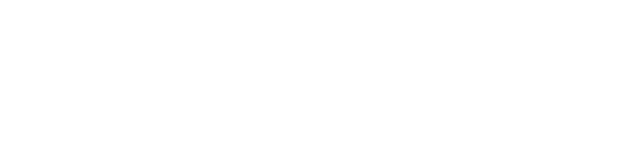
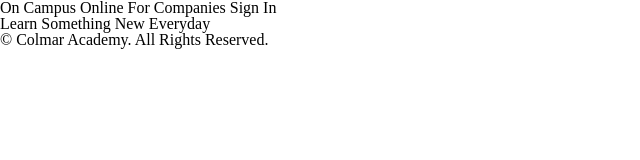
Before and after one commit to jsharris1229/colmaracademy, a plain HTML site: page index.html in a window 1280 px wide. Shown: the whole page, without its empty margins (0-640 px from the left). Drawn offline with Linux system fonts and the light colour scheme.

Commit message:
Code initial outline.

```diff
--- a/index.html
+++ b/index.html
@@ -2,7 +2,9 @@
 <html>
   <head lang="en">
     <meta charset="utf-8">
-    <title></title>
+    <title>Colmar Academy</title>
+
+    <!-- Link to fonts -->
 
     <!-- Tell IE-8 to ignore compatibility mode -->
     <meta http-equiv="X-UA-Compatible" content="IE=edge" />
@@ -13,6 +15,41 @@
   </head>
 
   <body>
+  <!-- ***** Top navigation bar (header) -->
+    <header>
+      On Campus
+      Online
+      For Companies
+      Sign In
+    </header>
+
+  <!-- ***** Banner section -->
+    <section class="banner">
+      Learn Something New Everyday
+
+    </section>
+
+  <!-- ***** Overiew section -->
+    <section class="overview">
+    </section>
+
+  <!-- ***** Courses section -->
+    <section class="courses">
+    </section>
+
+  <!-- ***** Thesis section -->
+    <section class="thesis">
+    </section>
+
+  <!-- ***** Footer  -->
+    <footer>
+      <p>&copy; Colmar Academy. All Rights Reserved.</p>
+
+    <!-- Allow for blank space at the end so content can scroll
+         comfortably up for better readability -->
+      <div class="endspace">
+      </div>
+    </footer>
 
   </body>
 </html>
--- a/resources/css/style.css
+++ b/resources/css/style.css
@@ -0,0 +1,56 @@
+/* Stylesheet for Colamar Academy
+   Author: J. Stuart Harris
+   Date: 22DEC17
+   Last Updated: 23DEC17
+ */
+
+/* ***** General settings
+ */
+ html,
+ body {
+   font-family: Arial, sans-serif;
+   font-size: 16px;
+ }
+
+/* ***** Top navigation bar (header)
+*/
+header {
+
+}
+
+/* ***** Banner section
+*/
+.banner {
+
+}
+
+/* ***** Overiew section
+*/
+.overview {
+
+}
+
+/* ***** Courses section
+*/
+.courses {
+
+}
+
+/* ***** Thesis section
+*/
+.thesis {
+
+}
+
+/* ***** Footer
+*/
+footer {
+
+}
+
+/* Allow for blank space at the end so content can scroll comfortably up,
+   for better readability
+ */
+.endspace {
+
+}
```
